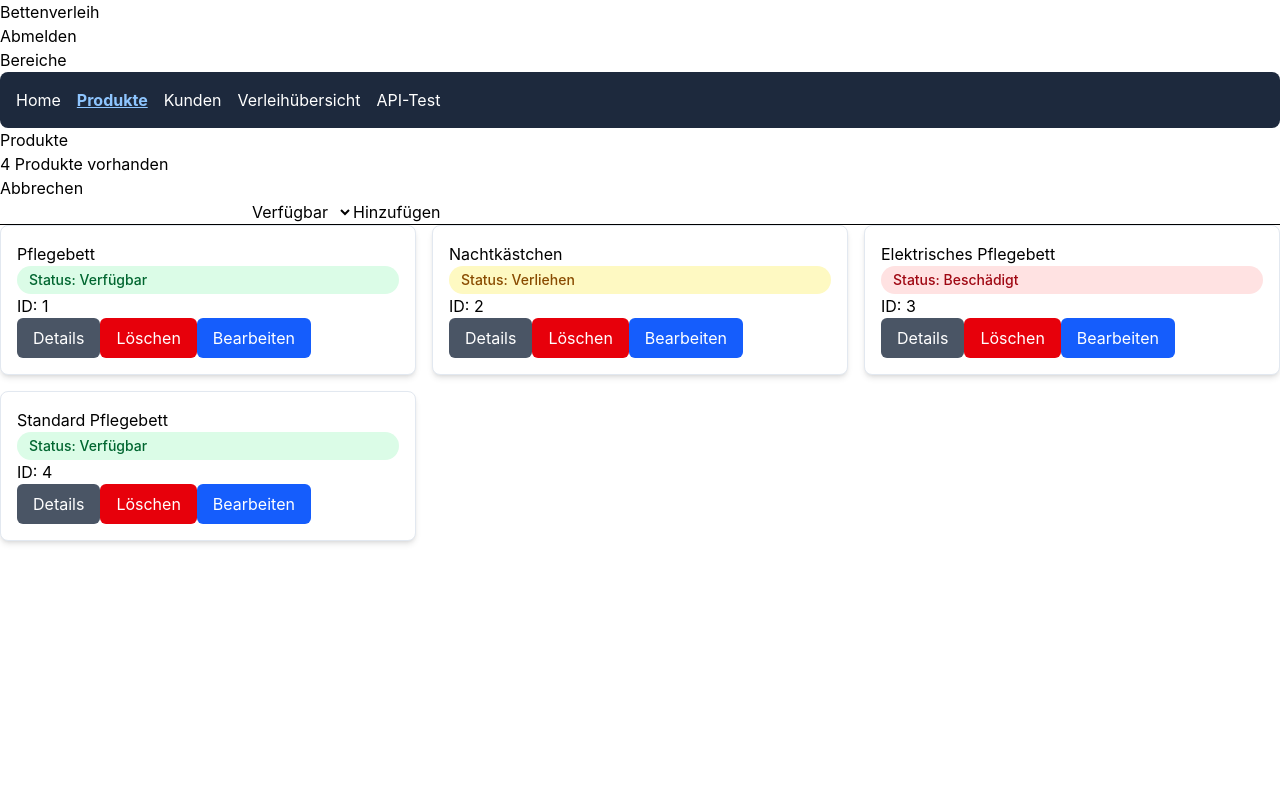
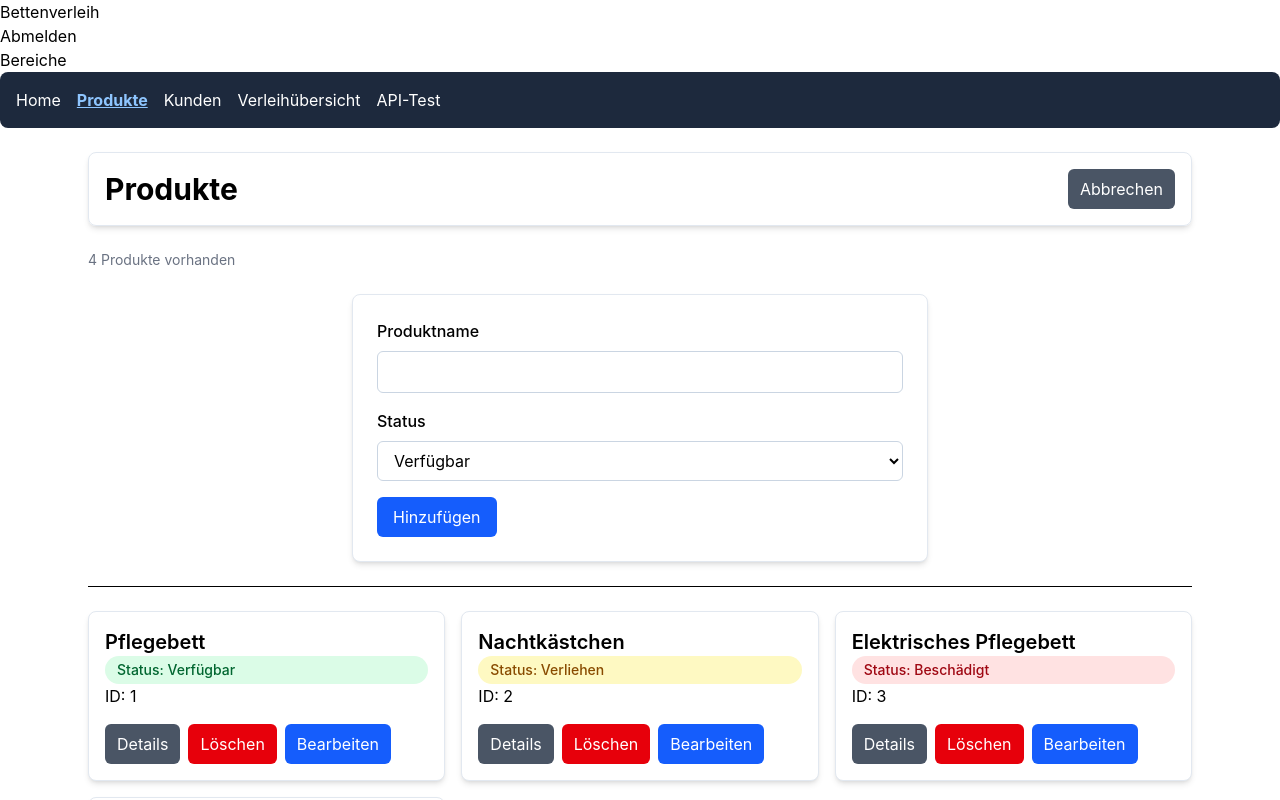
Before and after one commit to MarkusB141/React-lerarning, a React (Vite) app: page /products in a window 1280 px wide. Both pictures are taken after a click on the button "Neues Produkt". Shown: the top 800 px of the page. Built offline with nearby package versions, Linux system fonts and the light colour scheme.

Commit message:
Tailwind weiter gelernt

```diff
--- a/src/components/ProductCard.tsx
+++ b/src/components/ProductCard.tsx
@@ -9,19 +9,21 @@ type ProductCardProps = {
 
 export function ProductCard({ product, onDelete, onEdit }: ProductCardProps) {
 
-    const buttonBaseClass = 'inline-flex items-center justify-center px-4 py-2 rounded-md text-white';
-
     return (
-        <div className="border border-slate-200 rounded-lg p-4 shadow-md bg-white">
-            <h2>{product.name}</h2>
+        <div className="h-full flex flex-col border border-slate-200 rounded-lg p-4 shadow-md bg-white">
+            <h2 className="text-xl font-semibold">{product.name}</h2>
             <p className={`px-3 py-1 rounded-full text-sm font-medium ${getStatusClass(product.status)}`} >Status: {product.status}</p>
             <p>ID: {product.id}</p>
-            <Link className={`${buttonBaseClass} bg-gray-600 hover:bg-gray-700`} to={`/products/${product.id}`}>Details</Link>
-            <button className={`${buttonBaseClass} bg-red-600 hover:bg-red-700`} onClick={() => onDelete(product.id)}>Löschen</button>
-            <button className={`${buttonBaseClass} bg-blue-600 hover:bg-blue-700`} onClick={() => onEdit(product)}>Bearbeiten</button>
+            <div className="flex flex-wrap gap-2 mt-auto pt-4">
+                <Link className={`${buttonBaseClass} bg-gray-600 hover:bg-gray-700`} to={`/products/${product.id}`}>Details</Link>
+                <button className={`${buttonBaseClass} bg-red-600 hover:bg-red-700`} onClick={() => onDelete(product.id)}>Löschen</button>
+                <button className={`${buttonBaseClass} bg-blue-600 hover:bg-blue-700`} onClick={() => onEdit(product)}>Bearbeiten</button>
+            </div>
         </div>
     )
 }
+
+const buttonBaseClass = 'inline-flex items-center justify-center px-3 py-2 rounded-md text-white';
 
 function getStatusClass(status: ProductStatus): string {
     if(status === 'Verfügbar'){
--- a/src/components/ProductForm.tsx
+++ b/src/components/ProductForm.tsx
@@ -13,7 +13,7 @@ type ProductFormData = {
     status: ProductStatus;
 }
 
-export function ProductForm({ onAdd, onUpdate, editingProduct }: ProductFormProps){
+export function ProductForm({ onAdd, onUpdate, editingProduct }: ProductFormProps) {
     const [formData, setFormData] = useState<ProductFormData>({
         name: '',
         status: 'Verfügbar'
@@ -34,8 +34,8 @@ export function ProductForm({ onAdd, onUpdate, editingProduct }: ProductFormProp
         }
     }, [editingProduct]);
 
-    function validateProductName(): boolean{
-        if(formData.name.trim() === ""){
+    function validateProductName(): boolean {
+        if (formData.name.trim() === "") {
             setNameError('Produktname darf nicht leer sein.');
             return false;
         }
@@ -43,19 +43,19 @@ export function ProductForm({ onAdd, onUpdate, editingProduct }: ProductFormProp
         return true;
     }
 
-    function handleSubmit(event: SubmitEvent<HTMLFormElement>){
+    function handleSubmit(event: SubmitEvent<HTMLFormElement>) {
         event.preventDefault();
         const isValidName = validateProductName();
-        if(!isValidName){
+        if (!isValidName) {
             return;
         }
         const product: Product = {
             id: editingProduct ? editingProduct.id : Date.now(),
             ...formData
         }
-        if(editingProduct){
+        if (editingProduct) {
             onUpdate(product);
-        }else{
+        } else {
             onAdd(product);
         }
         setFormData({
@@ -64,7 +64,7 @@ export function ProductForm({ onAdd, onUpdate, editingProduct }: ProductFormProp
         });
     }
 
-    function handleChange<K extends keyof ProductFormData>(field: K,value: ProductFormData[K]) { // Indexed Access Type 'Welchen Typ hat die Property K in ProductFormData?'
+    function handleChange<K extends keyof ProductFormData>(field: K, value: ProductFormData[K]) { // Indexed Access Type 'Welchen Typ hat die Property K in ProductFormData?'
         setFormData(previousFormData => ({
             ...previousFormData,
             [field]: value // [field] nennt man 'computed property names'
@@ -72,16 +72,33 @@ export function ProductForm({ onAdd, onUpdate, editingProduct }: ProductFormProp
     }
 
     return (
-        <form onSubmit={handleSubmit}>
+        <form
+            onSubmit={handleSubmit}
+            className="space-y-4 bg-white border border-slate-200 rounded-lg shadow-md p-6 max-w-xl mx-auto"
+        >
+            <div>
+                <label htmlFor="porductName" className="block mb-2 font-medium">
+                    Produktname
+                </label>
                 <input
+                    id="porductName"
+                    className={`${inputBaseClass} ${nameError ? 'border-red-500' : 'border-slate-300'}`}
                     type="text"
                     value={formData.name}
-            onChange={event =>{
+                    onChange={event => {
                         handleChange('name', event.target.value);
                         setNameError('');
                     }}
                 />
+                {nameError && <p className="text-red-600 text-sm">{nameError}</p>}
+            </div>
+            <div>
+                <label htmlFor="productStatus" className="block mb-2 font-medium">
+                    Status
+                </label>
                 <select
+                    id="productStatus"
+                    className={`${inputBaseClass}  border-slate-300`}
                     value={formData.status}
                     onChange={event => {
                         handleChange('status', event.target.value as ProductStatus);
@@ -91,10 +108,13 @@ export function ProductForm({ onAdd, onUpdate, editingProduct }: ProductFormProp
                     <option value="Verliehen">Verliehen</option>
                     <option value="Beschädigt">Beschädigt</option>
                 </select>
-            <button type="submit">
+            </div>
+
+            <button type="submit" className="bg-blue-600 hover:bg-blue-700 text-white px-4 py-2 rounded-md">
                 {editingProduct ? 'Speichern' : 'Hinzufügen'}
             </button>
-            {nameError && <p>{nameError}</p>}
         </form>
     )
 }
+
+const inputBaseClass = "w-full border rounded-md px-3 py-2 focus:ring-2 focus:ring-blue-500";
--- a/src/pages/ProductsPage.tsx
+++ b/src/pages/ProductsPage.tsx
@@ -39,16 +39,18 @@ export function ProductsPage({ products, onDelete, onAdd, onUpdate }: ProductsPa
     }
 
   return (
-    <div>
-      <h1>Produkte</h1>
-      <p>{products.length > 0 ? `${products.length} Produkte vorhanden` : 'Keine Produkte vorhanden'}</p>
+    <div className="max-w-6xl mx-auto p-6 space-y-6">
+      <div className="flex flex-col md:flex-row gap-4 items-center justify-between border border-slate-200 rounded-lg p-4 shadow-md">
+        <h1 className="text-3xl font-bold">Produkte</h1>
+          <button
+          className={`${buttonBaseClass} ${showProductForm ? 'bg-gray-600 hover:bg-gray-700' : 'bg-blue-600 hover:bg-blue-700'}`}
+          onClick={handleProductFormToggle}
+        >
+          {showProductForm ? 'Abbrechen' : 'Neues Produkt'}
+        </button>
+      </div>
+       <p className="text-sm text-gray-500">{products.length > 0 ? `${products.length} Produkte vorhanden` : 'Keine Produkte vorhanden'}</p>
 
-      {/* Neues Objekt hinzufügen */}
-      <button
-        onClick={handleProductFormToggle}
-      >
-        {showProductForm ? 'Abbrechen' : 'Neues Produkt'}
-      </button>
       {showProductForm && <ProductForm onAdd={handleAdd} onUpdate={handleUpdate} editingProduct={editingProduct}/>}
       <hr />
       {editingProduct && (
@@ -71,3 +73,5 @@ export function ProductsPage({ products, onDelete, onAdd, onUpdate }: ProductsPa
     </div>
   );
 }
+
+const buttonBaseClass = "text-white px-3 py-2 rounded-md";
```
Lines whose indentation alone changed are shown as unchanged.
